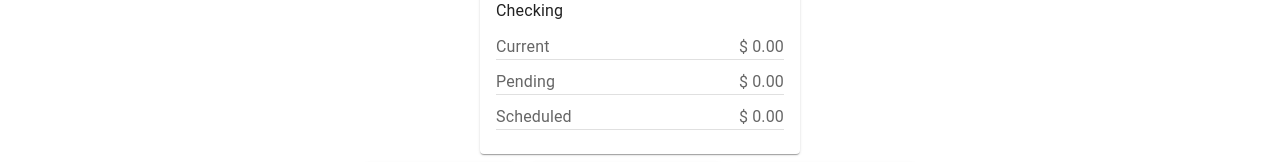
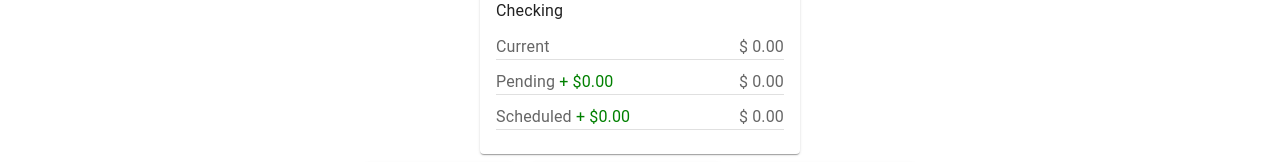
Before and after one commit to jwaspin/luca-ledger, a React (Vite) app: page /accounts in a window 1280 px wide. Both pictures are taken after a click on the button "CREATE NEW ACCOUNT". Shown: the part 217-379 px from the top of the page. Built offline with nearby package versions, Linux system fonts and the light colour scheme.

Commit message:
Add BalanceDifference component and integrate it into BalanceRow for displaying transaction differences

```diff
--- /dev/null
+++ b/src/views/Accounts/BalanceDifference.jsx
@@ -0,0 +1,32 @@
+import PropTypes from 'prop-types';
+
+export default function BalanceDifference({ transactions, filterArray }) {
+  if (filterArray.length <= 1) {
+    return null;
+  }
+
+  const lastStatus = filterArray[filterArray.length - 1];
+  const difference = transactions
+    .filter((t) => t.status === lastStatus)
+    .reduce((acc, t) => acc + Number(t.amount), 0);
+
+  return (
+    <span style={{ color: difference >= 0 ? 'green' : 'red' }}>
+      {difference >= 0 ? ' + $' : ' - $'}
+      {Math.abs(difference).toLocaleString(undefined, {
+        minimumFractionDigits: 2,
+        maximumFractionDigits: 2,
+      })}
+    </span>
+  );
+}
+
+BalanceDifference.propTypes = {
+  transactions: PropTypes.arrayOf(
+    PropTypes.shape({
+      status: PropTypes.string.isRequired,
+      amount: PropTypes.string.isRequired,
+    })
+  ).isRequired,
+  filterArray: PropTypes.arrayOf(PropTypes.string).isRequired,
+};
--- a/src/views/Accounts/BalanceRow.jsx
+++ b/src/views/Accounts/BalanceRow.jsx
@@ -1,5 +1,7 @@
 import { Typography } from '@mui/material';
 import PropTypes from 'prop-types';
+
+import BalanceDifference from './BalanceDifference';
 
 export default function BalanceRow({ account, balanceType, filterArray }) {
   return (
@@ -13,7 +15,13 @@ export default function BalanceRow({ account, balanceType, filterArray }) {
         borderBottom: '1px solid rgba(0, 0, 0, 0.12)',
       }}
     >
-      <span>{balanceType}</span>
+      <span>
+        {balanceType}
+        <BalanceDifference
+          transactions={account.transactions}
+          filterArray={filterArray}
+        />
+      </span>
       <span>
         {'$ '}
         {account.transactions
```
